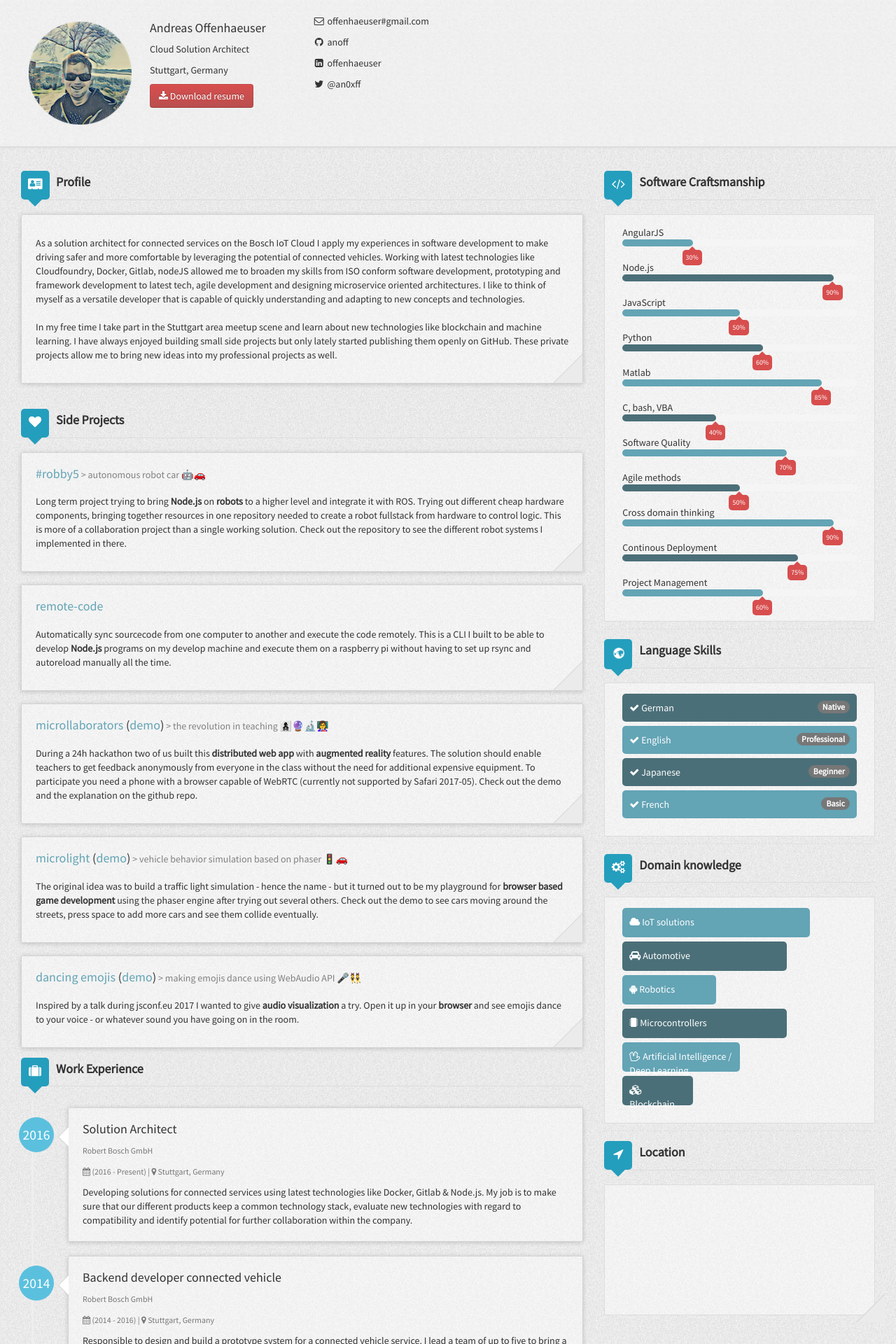
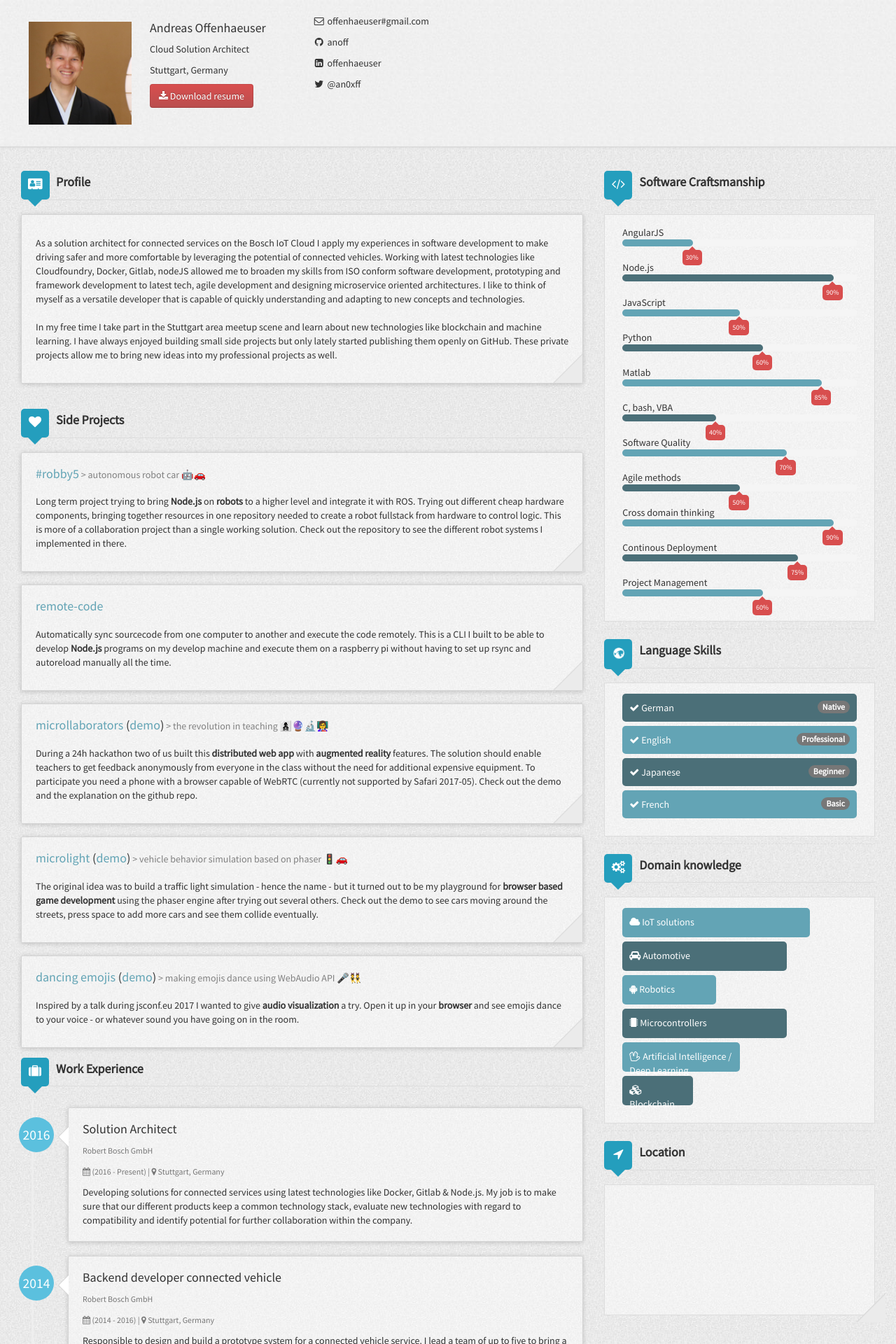
Before and after one commit to anoff/web, a Jekyll site: the page built from index.html, in a window 1280 px wide. Shown: the top 1920 px of the page at 70% size. Built offline with Jekyll 4.4.1, drawn with Linux system fonts in a browser that asks for light colours; grey boxes are pictures that could not be loaded.

Commit message:
:star2: feat: new picture

```diff
--- a/_data/author.yml
+++ b/_data/author.yml
@@ -6,4 +6,4 @@ link: http://anoff.io
 github: anoff
 linkedin: offenhaeuser
 twitter: an0xff
-gavatar: assets/img/granada-wave.png
+gavatar: assets/img/jp.jpg
```
Also changed, not shown: assets/img/jp.jpg (added).
